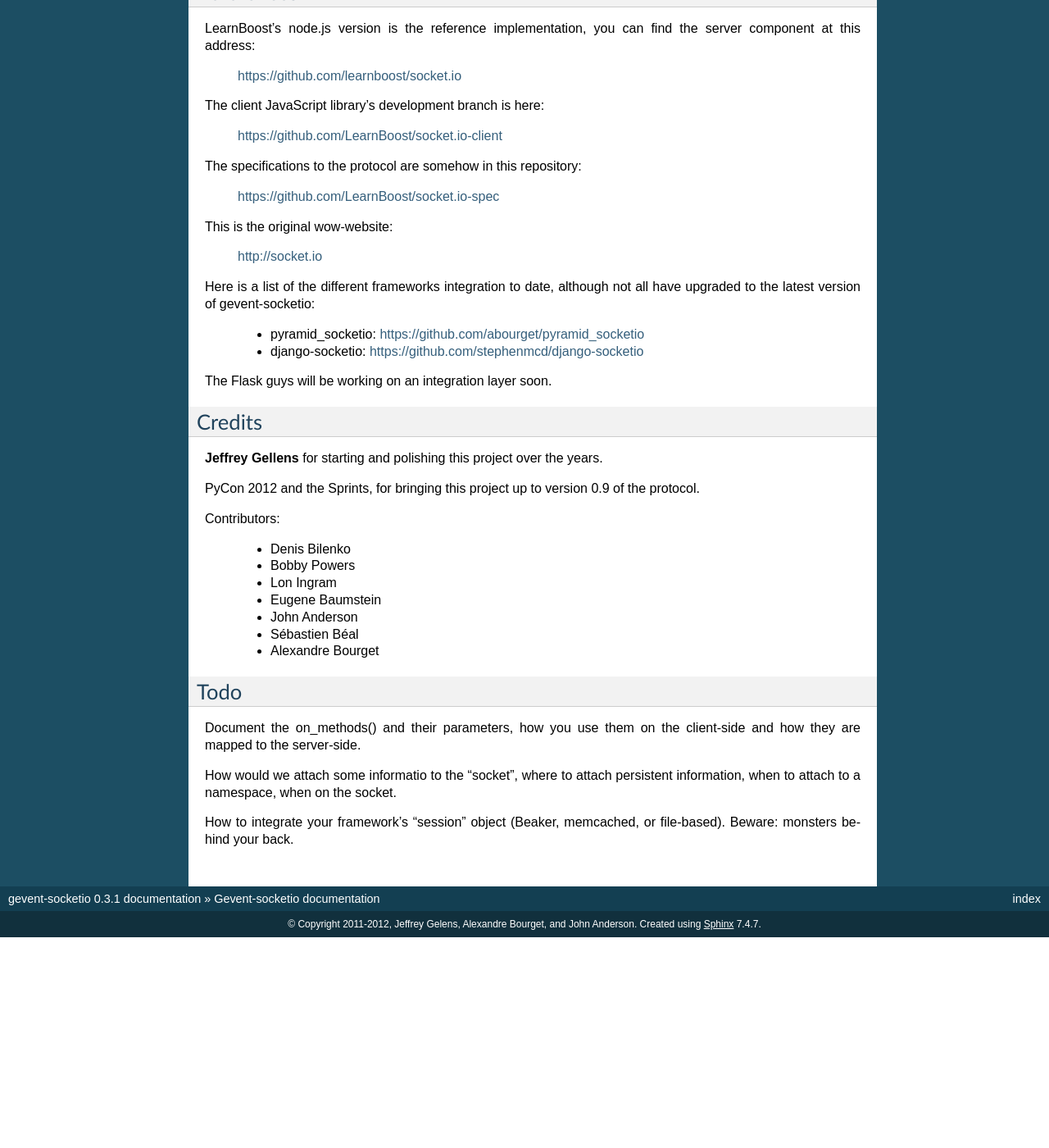
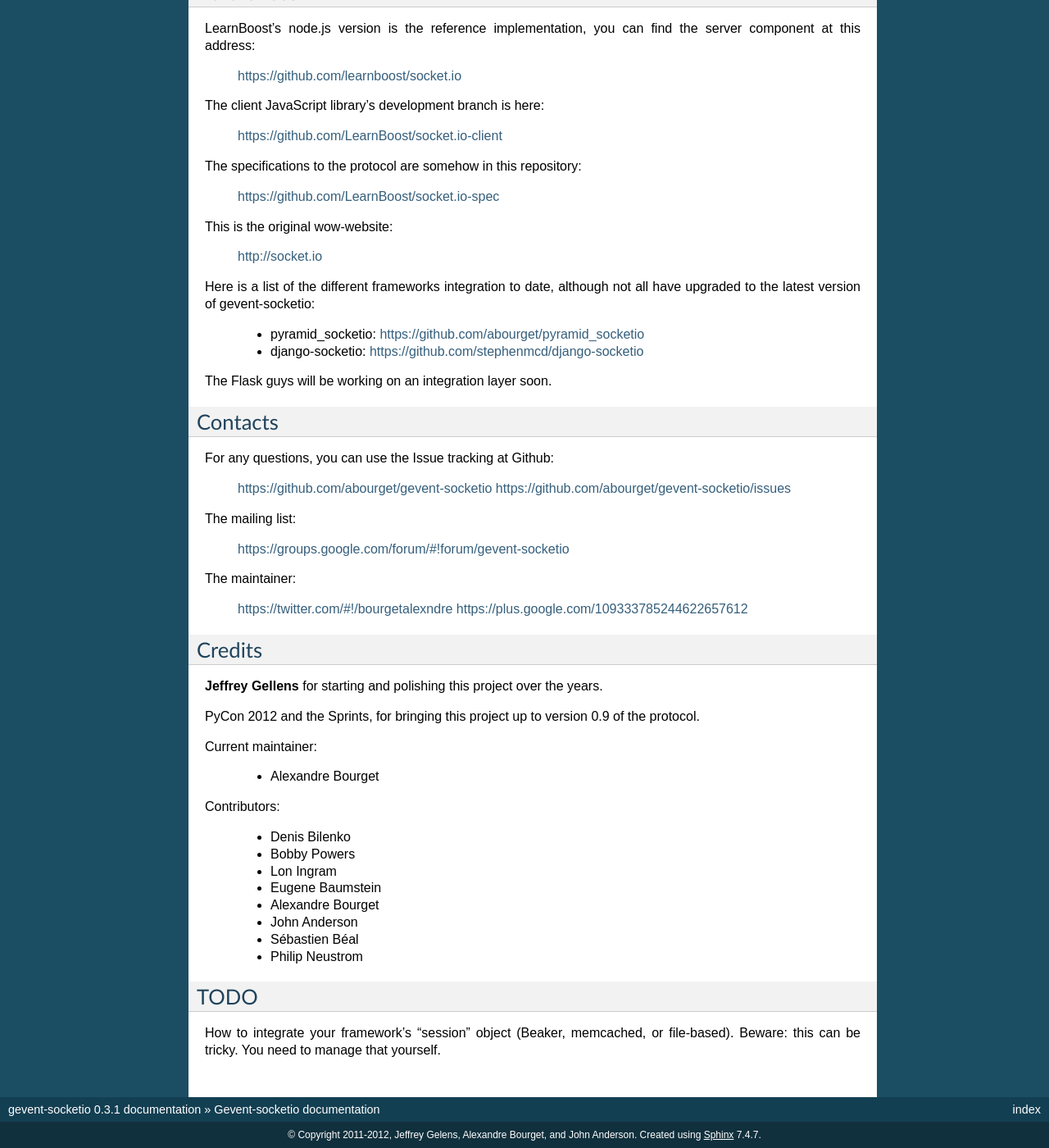
Before and after one commit to abourget/gevent-socketio, a Sphinx documentation site: the page built from docs/source/index.rst, in a window 1280 px wide and 1400 px high, scrolled down 3352 px. Shown: the whole window at 82% size. Built offline with Sphinx 7.4.7, drawn with Linux system fonts in a browser that asks for light colours; before the commit the page ends 4495 px from its top, so only the background shows below that.

Commit message:
Added contacts, added Philip Neustrom to the contributors.
Added the mailing list path.

```diff
--- a/docs/source/index.rst
+++ b/docs/source/index.rst
@@ -257,6 +257,24 @@
 The Flask guys will be working on an integration layer soon.
 
 
+Contacts
+--------
+
+For any questions, you can use the Issue tracking at Github:
+
+  https://github.com/abourget/gevent-socketio
+  https://github.com/abourget/gevent-socketio/issues
+
+The mailing list:
+
+  https://groups.google.com/forum/#!forum/gevent-socketio
+
+The maintainer:
+
+  https://twitter.com/#!/bourgetalexndre
+  https://plus.google.com/109333785244622657612
+
+
 Credits
 -------
 
@@ -265,24 +283,24 @@
 PyCon 2012 and the Sprints, for bringing this project up to version
 0.9 of the protocol.
 
+Current maintainer:
+
+ * Alexandre Bourget
+
 Contributors:
 
  * Denis Bilenko
  * Bobby Powers
  * Lon Ingram
  * Eugene Baumstein
+ * Alexandre Bourget
  * John Anderson
  * Sébastien Béal
- * Alexandre Bourget
+ * Philip Neustrom
 
 
 
-Todo
+TODO
 ----
 
-Document the on_methods() and their parameters, how you use them on the
-client-side and how they are mapped to the server-side.
-
-How would we attach some informatio to the "socket", where to attach persistent information, when to attach to a namespace, when on the socket.
-
-How to integrate your framework's "session" object (Beaker, memcached, or file-based).  Beware: monsters behind your back.
+How to integrate your framework's "session" object (Beaker, memcached, or file-based).  Beware: this can be tricky. You need to manage that yourself.
```
